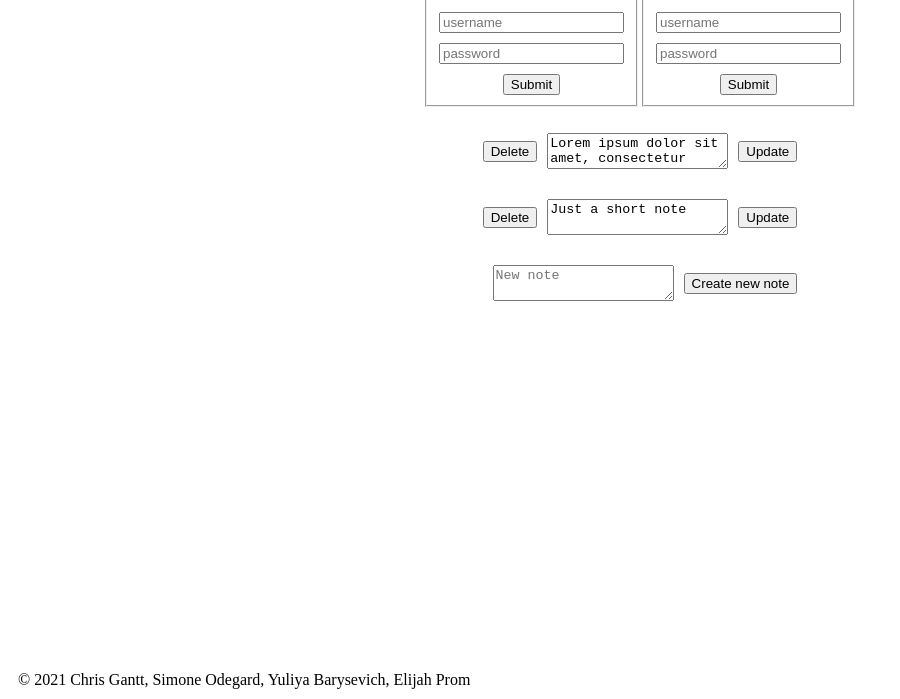
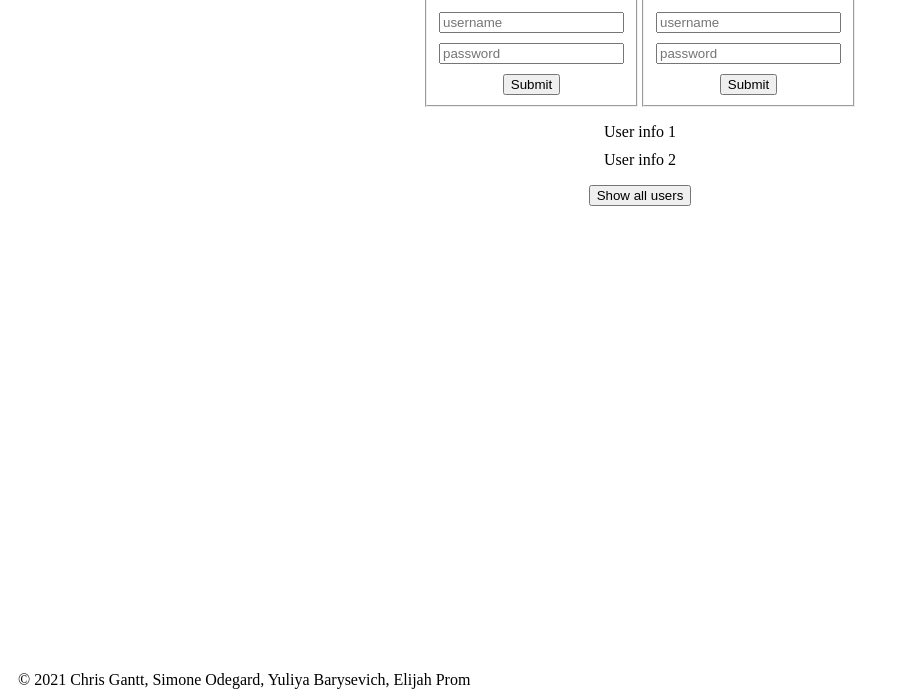
Before and after one commit to ganttArt/Auth-Module-Final-FrontEnd, a plain HTML site: page index.html in a window 1280 px wide. Shown: the part 101-800 px from the top of the page, without its empty margins (0-900 px from the left). Drawn offline with Linux system fonts and the light colour scheme.

Commit message:
Updated approach for simple login logout and display users.

```diff
--- a/index.html
+++ b/index.html
@@ -42,30 +42,13 @@
         </fieldset>
       </form>
     </section>
-    <section id='notes-section'>
-      <form id='notes'>
-        <ul>
-          <li>
-            <button type="submit">Delete</button>
-            <textarea name="newNote">Lorem ipsum dolor sit amet, consectetur adipiscing elit. Sed maximus purus nisi, et vehicula ex sodales id. Donec in diam purus. Mauris imperdiet, justo in finibus pulvinar, est lorem lobortis turpis, eu varius libero mauris vitae lectus. Praesent a ligula mattis, lacinia turpis eget, pharetra turpis. Fusce at justo placerat dolor pulvinar ullamcorper eget ut massa. Aenean eu blandit tortor, vitae eleifend felis. Sed purus lacus, ornare ac urna eu, tincidunt maximus nibh. Phasellus malesuada in dui et sollicitudin. Sed orci urna, congue viverra arcu ac, pulvinar aliquet nisl. Nunc vitae sem sed lectus tempor imperdiet.
-            </textarea>
-            <button type="submit">Update</button>
-          </li>
-          <li>
-            <button type="submit">Delete</button>
-            <textarea>Just a short note</textarea>
-            <button type="submit">Update</button>
-          </li>
-          <li>
-            <textarea name="newNote" placeholder="New note"></textarea>
-            <button type="submit">Create new note</button>
-          </li>
-        </ul>
-      </form>
-      <form id='new-note'>
-
-      </form>
-    </section>
+    <form id='show-users'>
+      <ul id='users'>
+        <li>User info 1</li>
+        <li>User info 2</li>
+      </ul>
+      <button type="submit">Show all users</button>
+    </form>
   </main>
   <footer>
     <p>&copy; 2021 Chris Gantt, Simone Odegard, Yuliya Barysevich, Elijah Prom</p>
--- a/js/index.js
+++ b/js/index.js
@@ -16,7 +16,7 @@ function signinSubmitHandler(event) {
   console.log(event.target.password.value);
 }
 
-function notesSubmitHandler(event) {
+function usersSubmitHandler(event) {
   event.preventDefault();
   console.log(event.target);
 }
@@ -27,5 +27,5 @@ signupForm.addEventListener('submit', signupSubmitHandler);
 const signinForm = document.getElementById('signin-form');
 signinForm.addEventListener('submit', signinSubmitHandler);
 
-const notesForm = document.getElementById('notes');
-notesForm.addEventListener('submit', notesSubmitHandler);
+const users = document.getElementById('show-users');
+users.addEventListener('submit', usersSubmitHandler);
```
